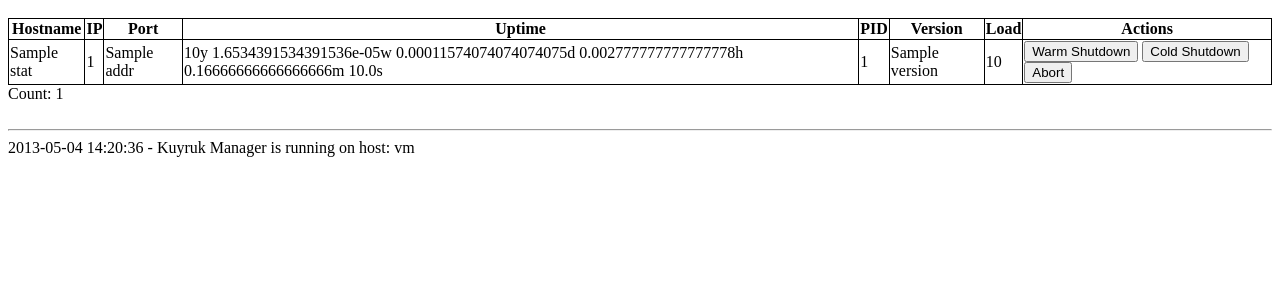
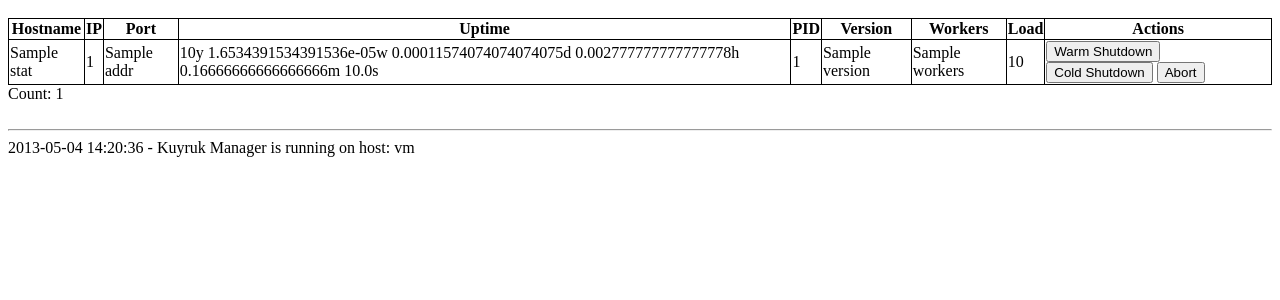
Before and after one commit to cenkalti/kuyruk, a Flask app: template kuyruk/manager/templates/masters.html in a window 1280 px wide. Shown: the part 26-326 px from the top of the page. Run offline with Flask 2, Linux system fonts and the light colour scheme; the template is opened without the code that fills it: most values are stand-ins (such as "Sample title", 1, 10 or a date in 2020); parts of the project's set-up code (start-up, migrations or seed data) failed here and were passed over.

Commit message:
show workers

```diff
--- a/kuyruk/manager/templates/masters.html
+++ b/kuyruk/manager/templates/masters.html
@@ -10,6 +10,7 @@
                 <th>Uptime</th>
                 <th>PID</th>
                 <th>Version</th>
+                <th>Workers</th>
                 <th>Load</th>
                 <th>Actions</th>
             </tr>
@@ -21,6 +22,7 @@
                 <td>{{ human_time(master.stats.uptime) }}</td>
                 <td>{{ master.stats.pid }}</td>
                 <td>{{ master.stats.version }}</td>
+                <td>{{ master.stats.workers }}</td>
                 <td>
                     {% for l in master.stats.load -%}
                         {{ l|round(2) }}
--- a/kuyruk/master.py
+++ b/kuyruk/master.py
@@ -145,6 +145,7 @@
             'uptime': self.uptime,
             'pid': os.getpid(),
             'version': __version__,
+            'workers': len(self.workers),
             'load': os.getloadavg(),
         }
 
```
